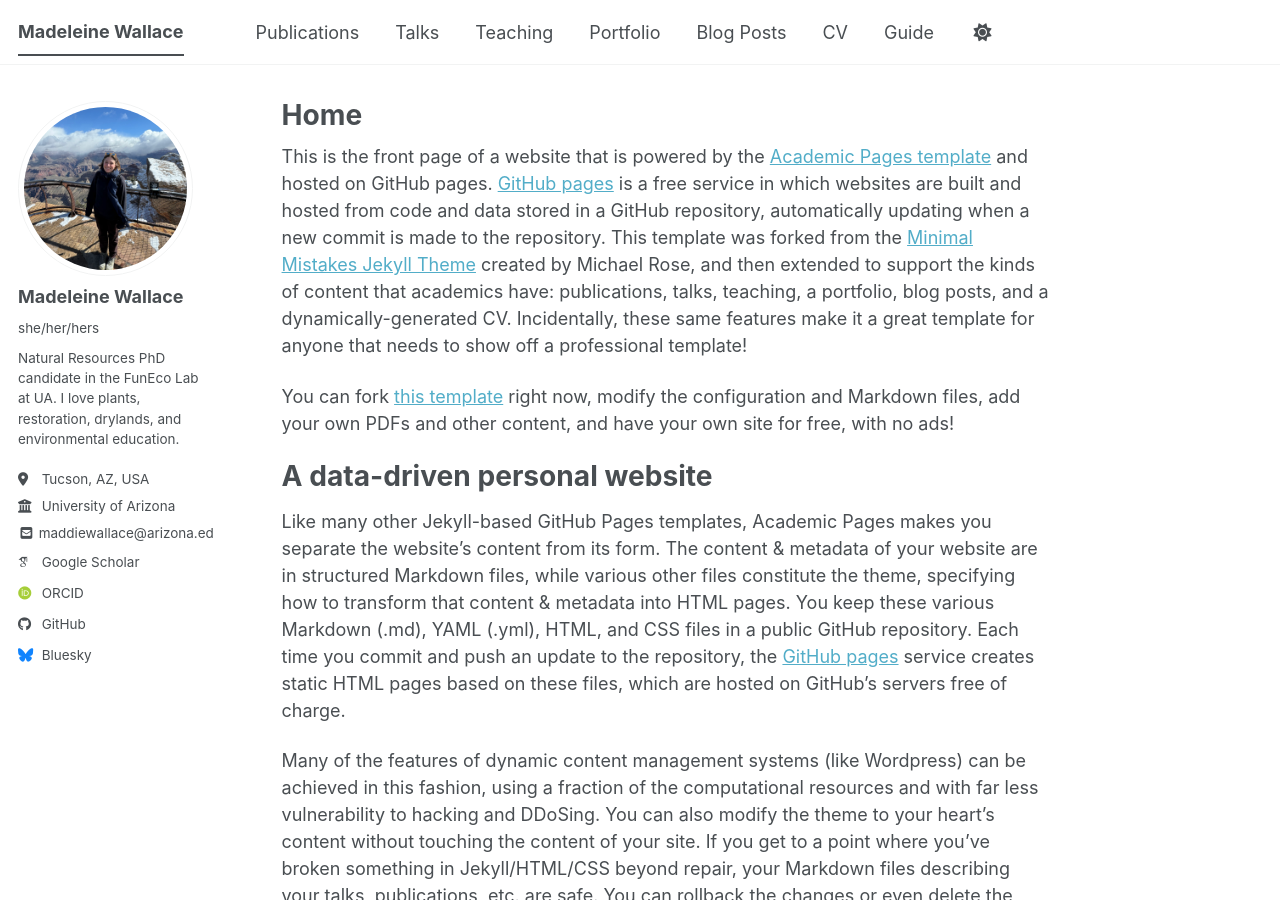
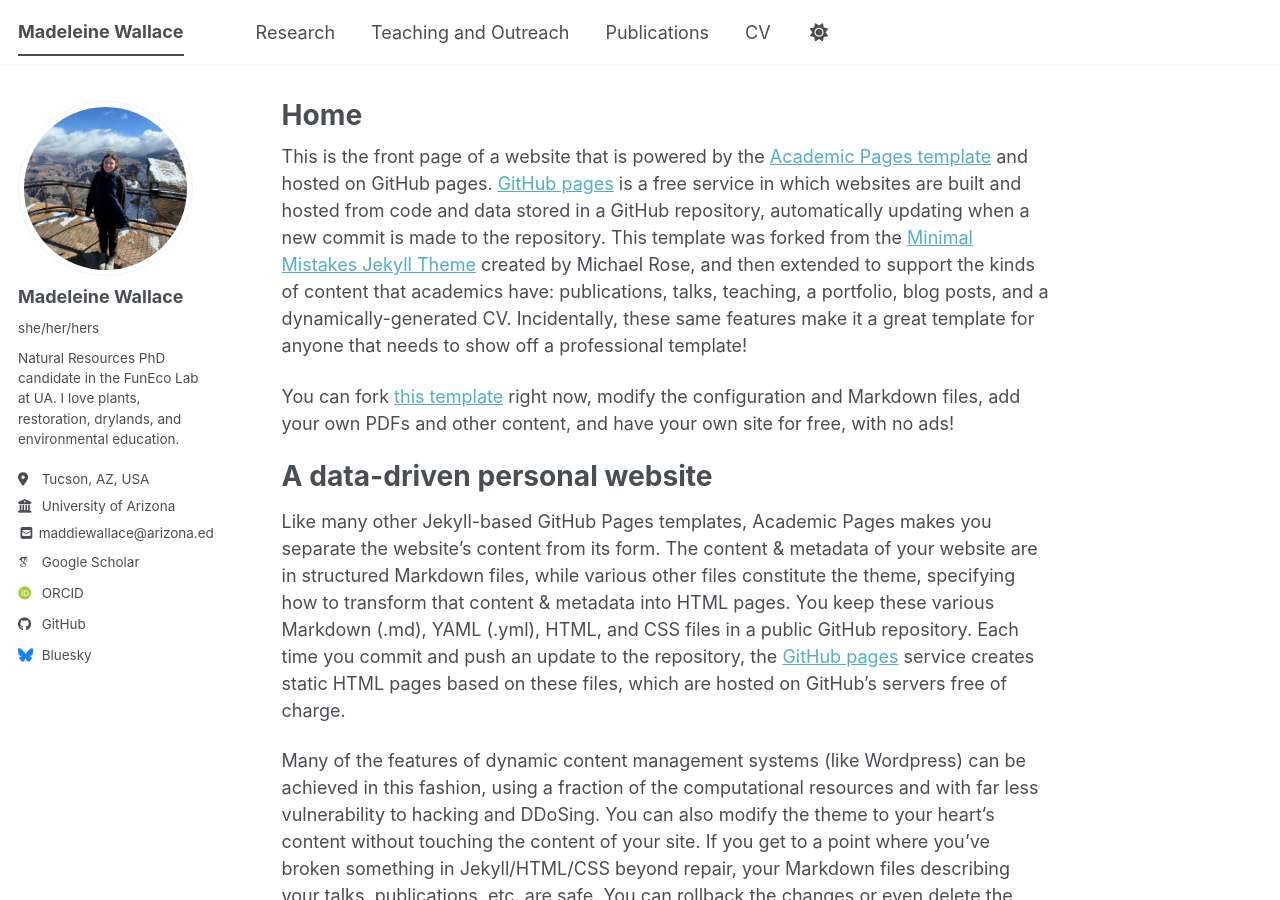
Before and after one commit to madeleinewallace/madeleinewallace.github.io, a Jekyll site: the page built from _pages/about.md, in a window 1280 px wide and 900 px high. Built offline with Jekyll 4.4.1, drawn with Linux system fonts in a browser that asks for light colours; some web fonts are replaced; a script bundle is joined from its source files by our own code; library files that are not in the unit come from our copies.

Commit message:
Update navigation.yml

```diff
--- a/_data/navigation.yml
+++ b/_data/navigation.yml
@@ -8,26 +8,17 @@
 #      Markdown formatted page while the second is generated using JSON.
 
 main:
+  - title: "Research"
+    url: /research/
+
+  - title: "Teaching and Outreach"
+    url: /teaching/
+
   - title: "Publications"
     url: /publications/
-
-  - title: "Talks"
-    url: /talks/
-
-  - title: "Teaching"
-    url: /teaching/
-
-  - title: "Portfolio"
-    url: /portfolio/
-
-  - title: "Blog Posts"
-    url: /year-archive/
 
   - title: "CV"
     url: /cv/
 
   # - title: "CV"
   #   url: /cv-json/
-
-  - title: "Guide"
-    url: /markdown/
```
